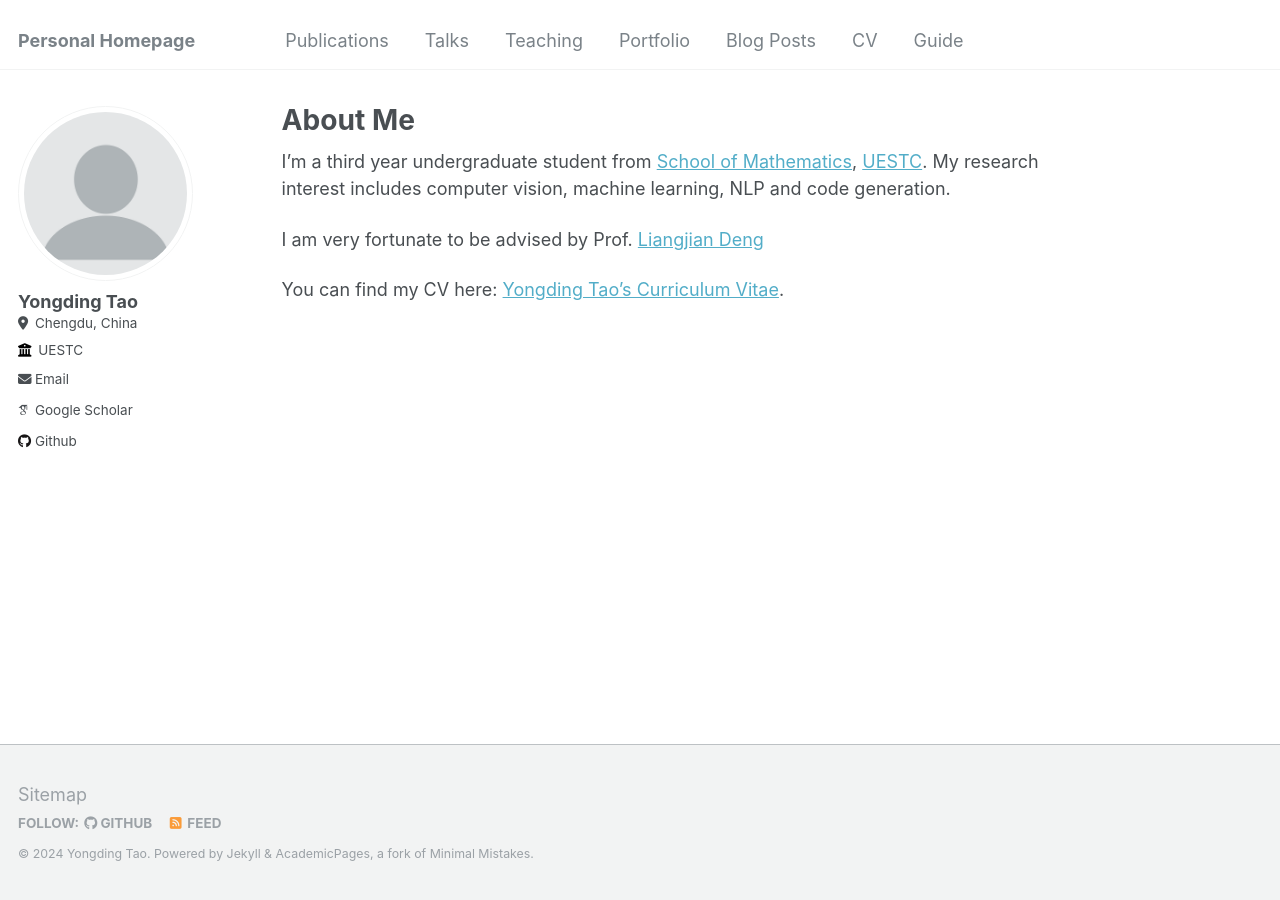
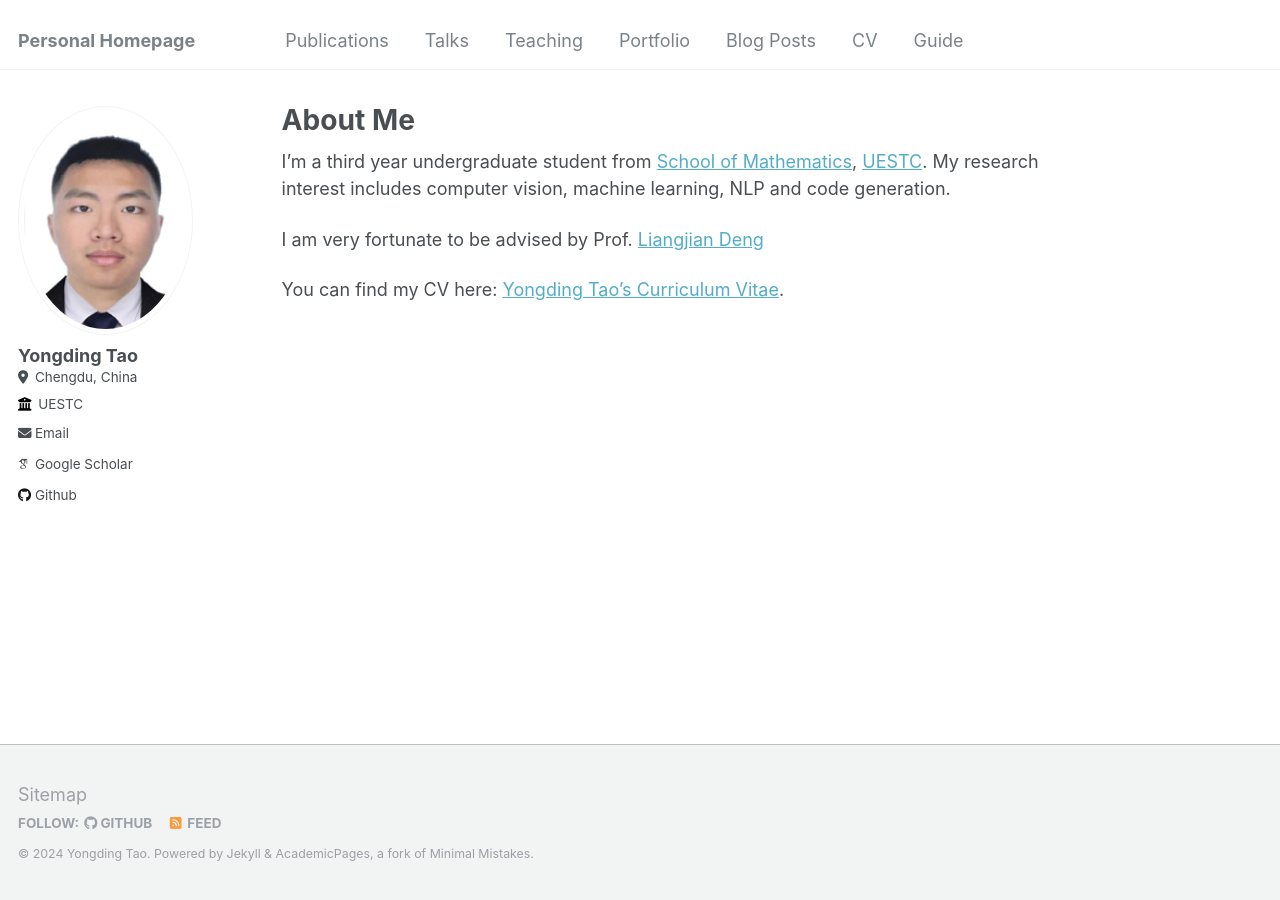
Before and after one commit to Yongding-Tao/Yongding-Tao.github.io, a Jekyll site: the page built from _pages/about.md, in a window 1280 px wide. Built offline with Jekyll 4.4.1, drawn with Linux system fonts in a browser that asks for light colours; some web fonts are replaced.

Commit message:
Update _config.yml

```diff
--- a/_config.yml
+++ b/_config.yml
@@ -21,7 +21,7 @@ repository               : "Yongding-Tao/Yongding-Tao.github.io"
 #               Additional customization can be done by editing /_includes/author-profile.html
 author:
   # Biographic information
-  avatar           : "profile.png"
+  avatar           : "证件照-陶拥鼎.png"
   name             : "Yongding Tao"
   pronouns         : # example: "she/her"
   # bio              : "Short biography for the left-hand sidebar"
```
